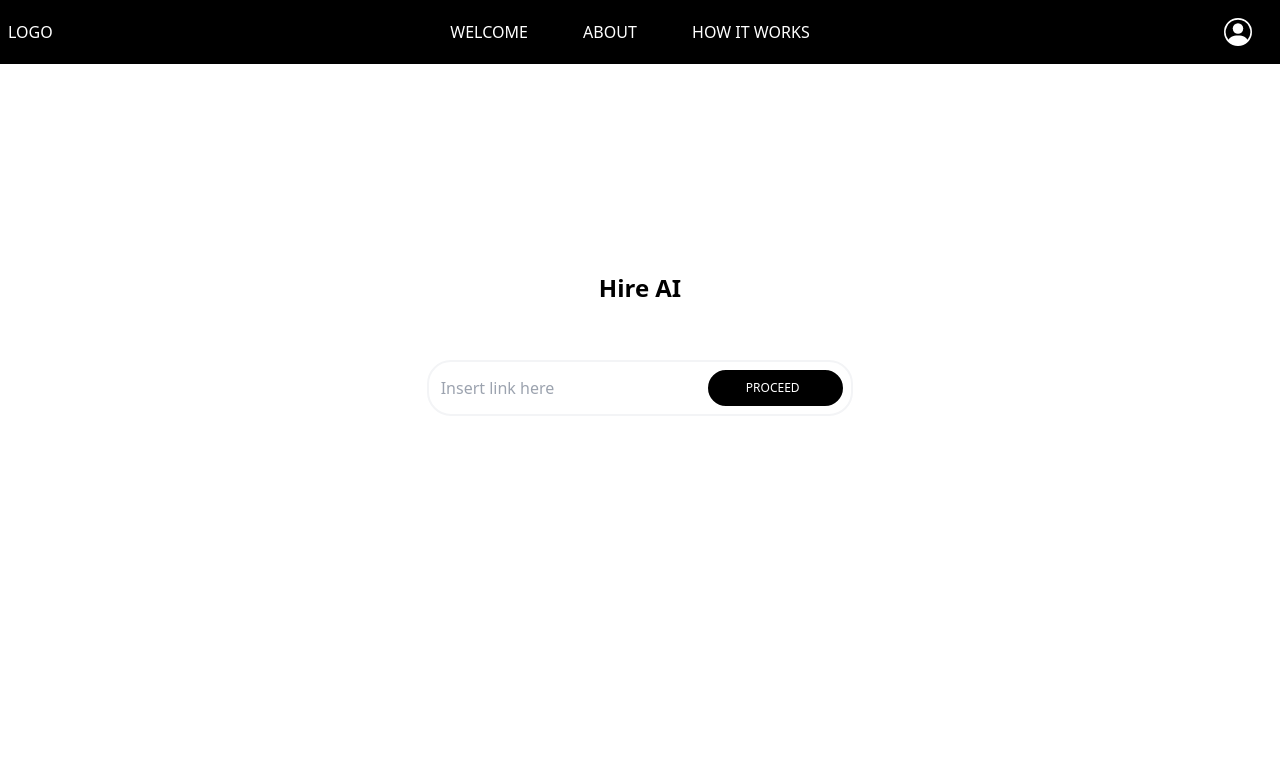
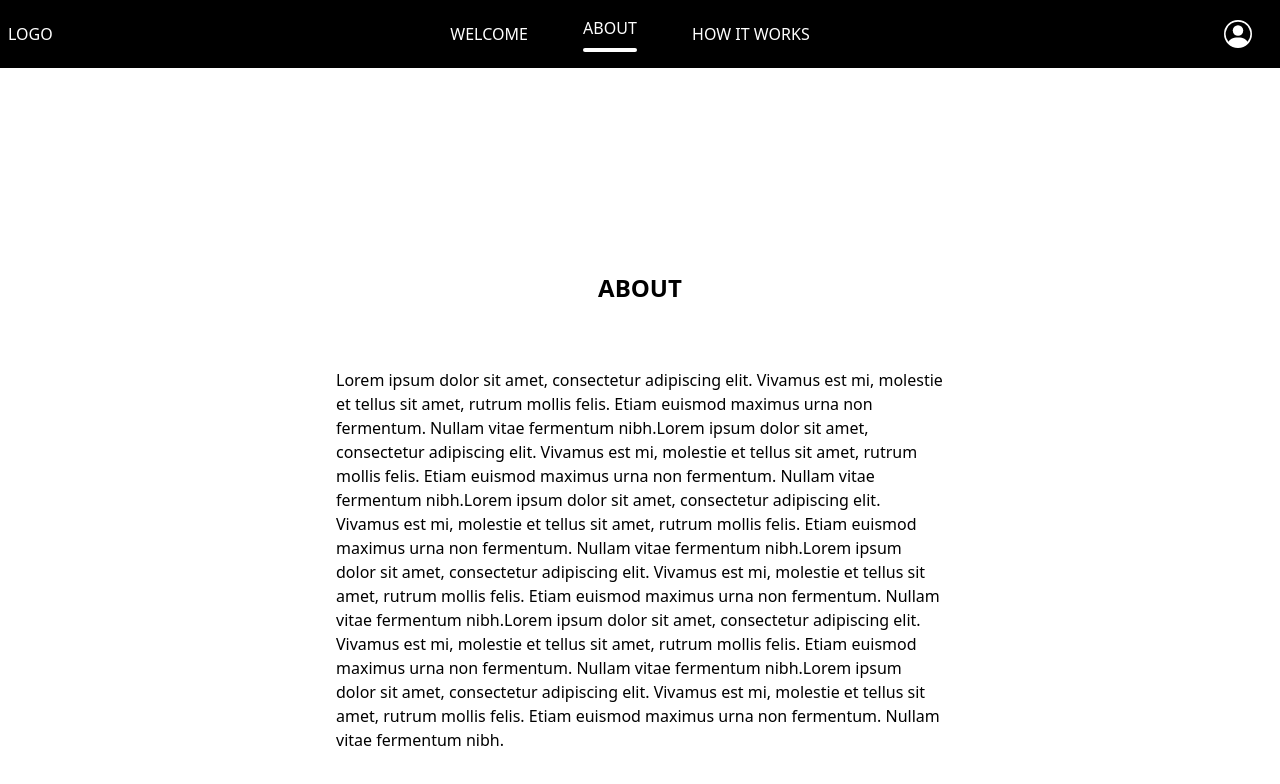
Before and after one commit to nishyjana/hireAI, a React (Create React App) app: page /about in a window 1280 px wide. Shown: the top 784 px of the page. Built offline with nearby package versions, Linux system fonts and the light colour scheme.

Commit message:
FEAT: basic route with layout implementation

```diff
--- a/src/App.tsx
+++ b/src/App.tsx
@@ -1,5 +1,6 @@
 import React from "react";
 import { BrowserRouter, Switch } from "react-router-dom";
+import About from "./component/about/About";
 import Welcome from "./component/welcome/Welcome";
 import ProtectedRoutesWithLayout from "./routes/RoutesWithLayout";
 
@@ -8,7 +9,8 @@ function App() {
     <div>
       <BrowserRouter>
         <Switch>
-          <ProtectedRoutesWithLayout path="/" component={Welcome} />
+          <ProtectedRoutesWithLayout exact path="/" component={Welcome} />
+          <ProtectedRoutesWithLayout path="/about" component={About} />
         </Switch>
       </BrowserRouter>
     </div>
--- a/src/UI/NavBar.tsx
+++ b/src/UI/NavBar.tsx
@@ -1,27 +1,66 @@
 import React from "react";
-import { useLocation } from "react-router-dom";
+import { useHistory, useLocation } from "react-router-dom";
 import * as BsIcons from "react-icons/bs";
+import { ABOUT, HELP, WELCOME } from "../constants/PathConstants";
 
 export default function NavBar() {
   const location = useLocation();
+  const history = useHistory();
+  const onclickFunction = (props: any) => {
+    return history.push(`${props}`);
+  };
+
   return (
     <div className="flex w-full h-auto bg-black justify-between px-2">
       <div className="my-auto text-white py-5 w-full">LOGO</div>
       <div className="flex w-full justify-around">
         <div
-          className={`flex my-auto text-white py-4 ${
-            location?.pathname === "/" ? "border-b-2 border-white" : null
-          }`}
+          className={`flex flex-col my-auto text-white py-4`}
+          role="button"
+          tabIndex={0}
+          onClick={() => onclickFunction(WELCOME)}
+          onKeyDown={() => onclickFunction(WELCOME)}
         >
           WELCOME
+          <div
+            className={`${
+              location?.pathname === WELCOME ? "block" : "hidden"
+            } w-full mt-2 rounded-3xl h-1 bg-white`}
+          ></div>
         </div>
 
-        <div className="flex my-auto text-white py-4">ABOUT</div>
+        <div
+          className="flex flex-col my-auto text-white py-4"
+          role="button"
+          tabIndex={0}
+          onClick={() => onclickFunction(ABOUT)}
+          onKeyDown={() => onclickFunction(ABOUT)}
+        >
+          ABOUT
+          <div
+            className={`${
+              location?.pathname === ABOUT ? "block" : "hidden"
+            } w-full mt-2 rounded-3xl h-1 bg-white`}
+          ></div>
+        </div>
 
-        <div className="flex my-auto text-white py-4">HOW IT WORKS</div>
+        <div
+          className="flex flex-col my-auto text-white py-4"
+          role="button"
+          tabIndex={0}
+          onClick={() => onclickFunction(HELP)}
+          onKeyDown={() => onclickFunction(HELP)}
+        >
+          HOW IT WORKS
+          <div
+            className={`${
+              location?.pathname === HELP ? "block" : "hidden"
+            } w-full mt-2 rounded-3xl h-1 bg-white`}
+          ></div>
+        </div>
       </div>
       <div className="flex my-auto text-white py-4 mr-5 w-full justify-end">
-        <BsIcons.BsPersonCircle className="h-7 w-7"/>
+        <BsIcons.BsPersonCircle className="h-7 w-7" />
       </div>
     </div>
   );
--- /dev/null
+++ b/src/component/about/About.tsx
@@ -0,0 +1,30 @@
+import React from "react";
+
+export default function About() {
+  return (
+    <div className="flex flex-col w-full items-center py-36 ">
+      <h2 className=" font-semibold text-2xl font-sans flex mx-auto mb-14 mt-32">
+        ABOUT
+      </h2>
+      <div className="w-1/2 h-auto px-4 py-2">
+        Lorem ipsum dolor sit amet, consectetur adipiscing elit. Vivamus est mi,
+        molestie et tellus sit amet, rutrum mollis felis. Etiam euismod maximus
+        urna non fermentum. Nullam vitae fermentum nibh.Lorem ipsum dolor sit
+        amet, consectetur adipiscing elit. Vivamus est mi, molestie et tellus
+        sit amet, rutrum mollis felis. Etiam euismod maximus urna non fermentum.
+        Nullam vitae fermentum nibh.Lorem ipsum dolor sit amet, consectetur
+        adipiscing elit. Vivamus est mi, molestie et tellus sit amet, rutrum
+        mollis felis. Etiam euismod maximus urna non fermentum. Nullam vitae
+        fermentum nibh.Lorem ipsum dolor sit amet, consectetur adipiscing elit.
+        Vivamus est mi, molestie et tellus sit amet, rutrum mollis felis. Etiam
+        euismod maximus urna non fermentum. Nullam vitae fermentum nibh.Lorem
+        ipsum dolor sit amet, consectetur adipiscing elit. Vivamus est mi,
+        molestie et tellus sit amet, rutrum mollis felis. Etiam euismod maximus
+        urna non fermentum. Nullam vitae fermentum nibh.Lorem ipsum dolor sit
+        amet, consectetur adipiscing elit. Vivamus est mi, molestie et tellus
+        sit amet, rutrum mollis felis. Etiam euismod maximus urna non fermentum.
+        Nullam vitae fermentum nibh.
+      </div>
+    </div>
+  );
+}
--- /dev/null
+++ b/src/constants/PathConstants.ts
@@ -0,0 +1,5 @@
+export const WELCOME = "/";
+
+export const ABOUT = "/about";
+
+export const HELP = "/help";
--- a/src/routes/RoutesWithLayout.tsx
+++ b/src/routes/RoutesWithLayout.tsx
@@ -2,7 +2,7 @@ import React from "react";
 import { Route } from "react-router-dom";
 import NavBar from "../ui/NavBar";
 
-const ScreensWithNavAndSideBar = ({ children }: { children: any }) => (
+const ScreensWithNavAndSideBar = ({ children }) => (
   <>
     <div className="container w-screen h-screen">
       <div className="flex flex-row w-screen">
```
